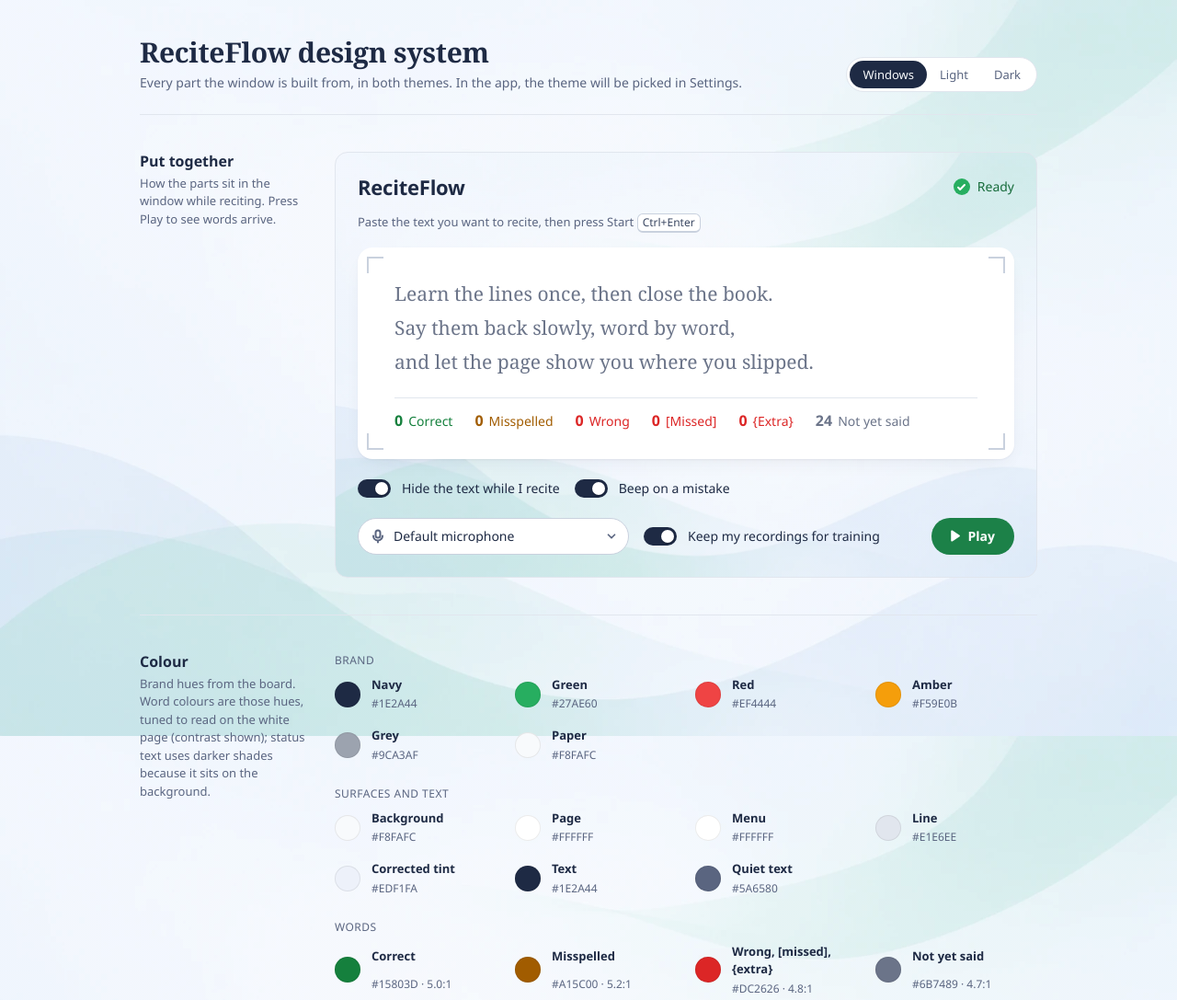
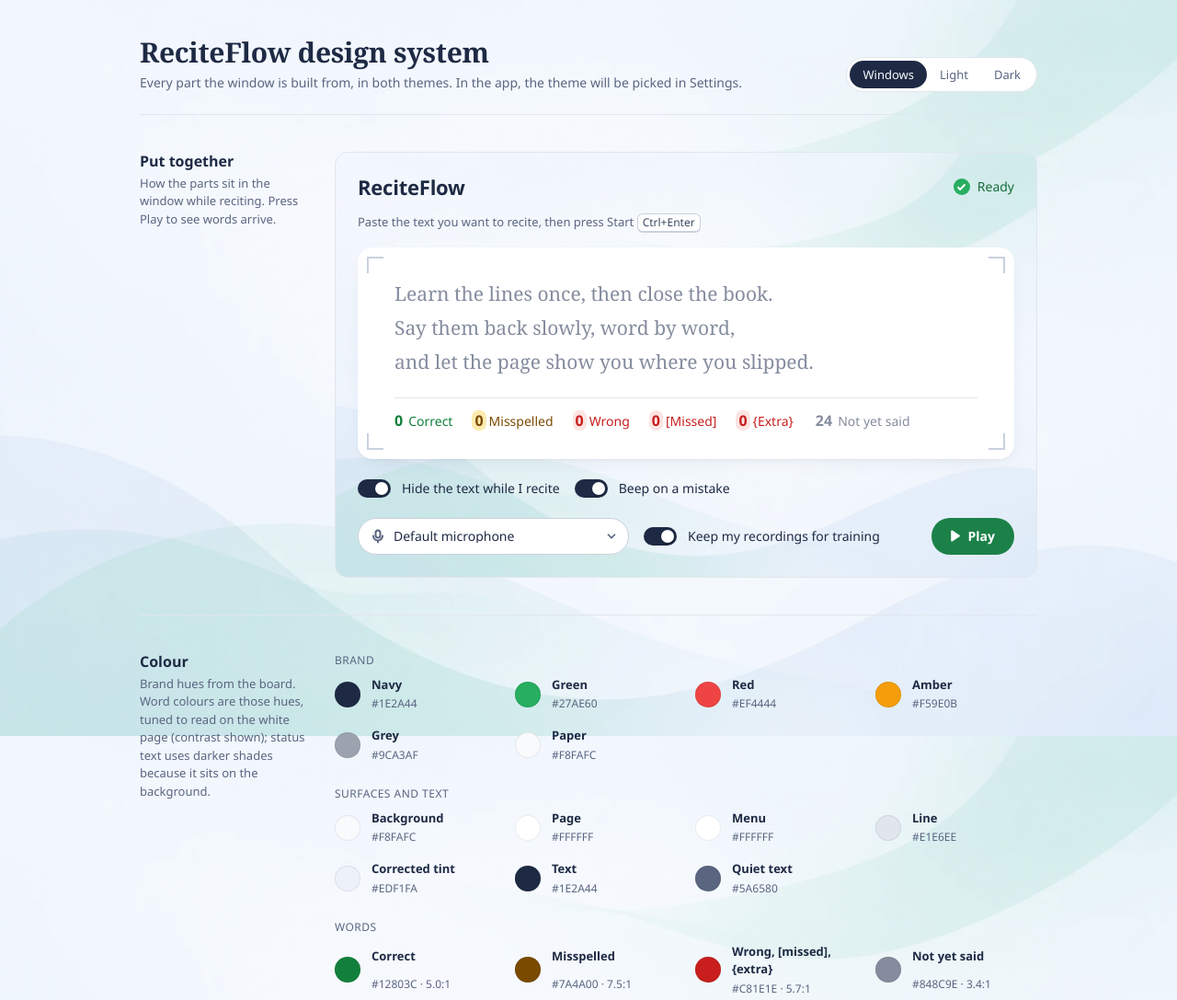
Before and after one commit to yassinemaazaoui114-git/ReciteFlow, a website built with Vite: page src/renderer/design.html in a window 1280 px wide. Shown: the top 1087 px of the page at 92% size. Built offline with nearby package versions, Linux system fonts and the light colour scheme.

Commit message:
Light theme: soft markers behind mistakes so word states are easy to tell apart
Misspelled words sit on a soft yellow marker; wrong, missed and extra words on a
soft pink one; the counters carry the same markers. Stronger green and red, and a
lighter grey for words not yet said. Dark theme unchanged.

Co-Authored-By: Claude Opus 5.5 <noreply@anthropic.com>

```diff
--- a/src/renderer/design/components.css
+++ b/src/renderer/design/components.css
@@ -270,6 +270,11 @@ body {
 .tally [data-state='correct'] { color: var(--w-correct); }
 .tally [data-state='misspelled'] { color: var(--w-misspelled); }
 .tally [data-state='wrong'], .tally [data-state='missed'], .tally [data-state='extra'] { color: var(--w-wrong); }
+/* The counters are the legend: the same marker as the words */
+.tally [data-state='misspelled'] b { border-radius: 4px; background: var(--w-misspelled-bg); box-shadow: 0 0 0 3px var(--w-misspelled-bg); }
+.tally :is([data-state='wrong'], [data-state='missed'], [data-state='extra']) b {
+  border-radius: 4px; background: var(--w-wrong-bg); box-shadow: 0 0 0 3px var(--w-wrong-bg);
+}
 
 /* ---- The page: where the words are drawn. Its four corner brackets come from the app icon; they turn green
    while the app is listening. ---- */
@@ -310,8 +315,12 @@ body {
 /* A word's colour changes at once: never a transition here (latency is rule 1) */
 .w { border-radius: 4px; }
 .w[data-state='correct'] { color: var(--w-correct); }
-.w[data-state='misspelled'] { color: var(--w-misspelled); }
-.w[data-state='wrong'], .w[data-state='missed'], .w[data-state='extra'] { color: var(--w-wrong); }
+.w[data-state='misspelled'] {
+  color: var(--w-misspelled); background: var(--w-misspelled-bg); box-shadow: 0 0 0 0.12em var(--w-misspelled-bg);
+}
+.w[data-state='wrong'], .w[data-state='missed'], .w[data-state='extra'] {
+  color: var(--w-wrong); background: var(--w-wrong-bg); box-shadow: 0 0 0 0.12em var(--w-wrong-bg);
+}
 .w[data-state='pending'] { color: var(--w-pending); }
 .w[data-state='not_said'] { color: var(--w-pending); text-decoration: line-through; text-decoration-thickness: 1.5px; }
 /* Recovered: said wrong, then re-recited right: stays red, underlined */
--- a/src/renderer/design/tokens.css
+++ b/src/renderer/design/tokens.css
@@ -71,10 +71,13 @@
   --knob: #FFFFFF;
 
   /* Word states (R15 meaning, R18 hues): tuned for the white page, where the words and the counters are */
-  --w-correct: #15803D;
-  --w-misspelled: #A15C00;
-  --w-wrong: #DC2626;          /* also [missed] and {extra} */
-  --w-pending: #6B7489;
+  --w-correct: #12803C;
+  --w-misspelled: #7A4A00;
+  --w-wrong: #C81E1E;          /* also [missed] and {extra} */
+  --w-pending: #848C9E;        /* lighter than the rest so said words stand out */
+  /* A soft marker behind mistakes: on white, colour alone does not tell amber from red at a glance */
+  --w-misspelled-bg: #FDEBB0;
+  --w-wrong-bg: #FCE4E2;
   --w-corrected-bg: #EDF1FA;   /* a word the user corrected */
 
   /* Signals: status line, engine light, messages. Darker than the word colours: they sit on the waves */
@@ -117,6 +120,8 @@
     --w-misspelled: #F5B53F;
     --w-wrong: #FF7B73;
     --w-pending: #939FB6;
+    --w-misspelled-bg: transparent;
+    --w-wrong-bg: transparent;
     --w-corrected-bg: #26375E;
     --ok: #4CCB88;
     --wait: #F5B53F;
@@ -150,6 +155,8 @@
   --w-misspelled: #F5B53F;
   --w-wrong: #FF7B73;
   --w-pending: #939FB6;
+  --w-misspelled-bg: transparent;
+  --w-wrong-bg: transparent;
   --w-corrected-bg: #26375E;
   --ok: #4CCB88;
   --wait: #F5B53F;
```
